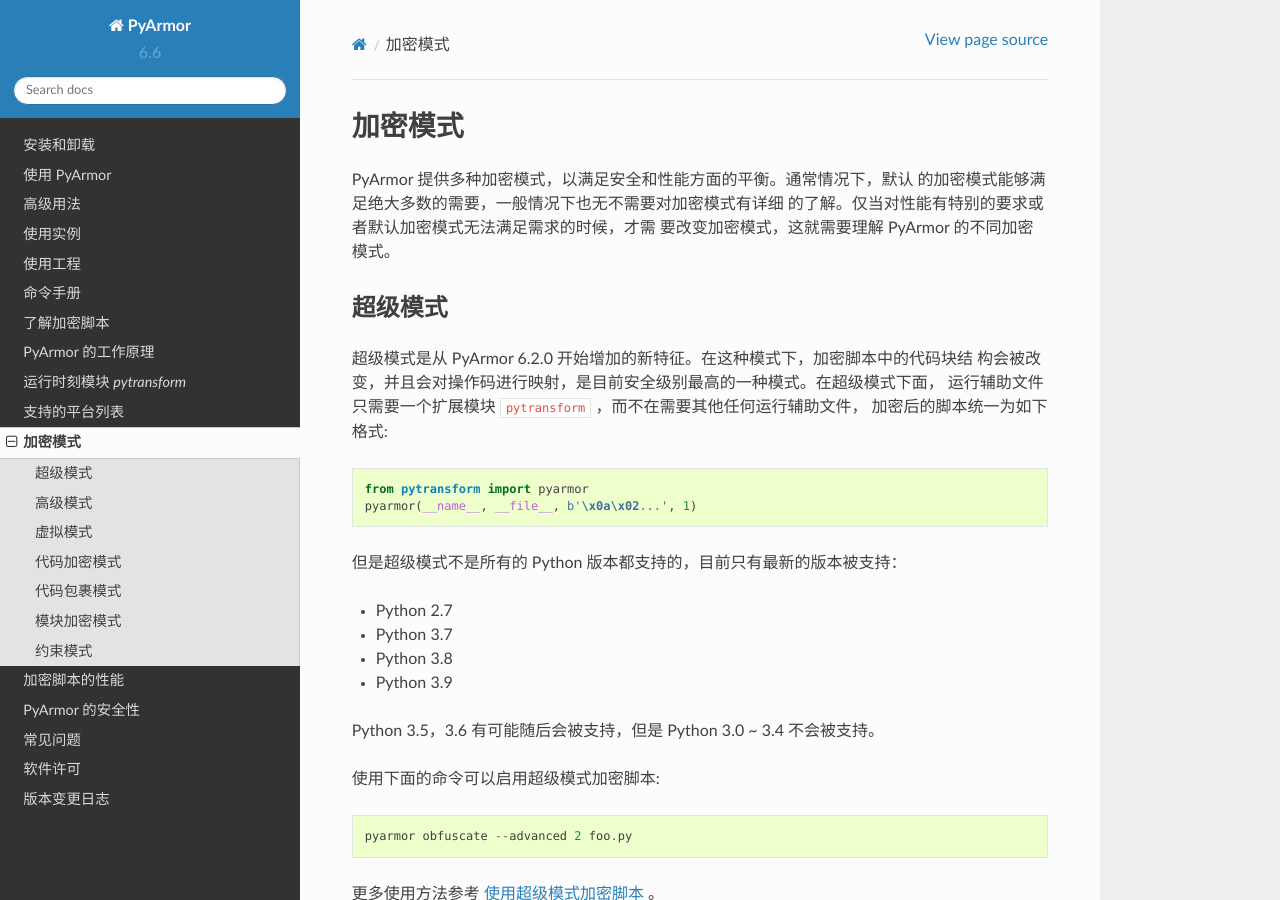
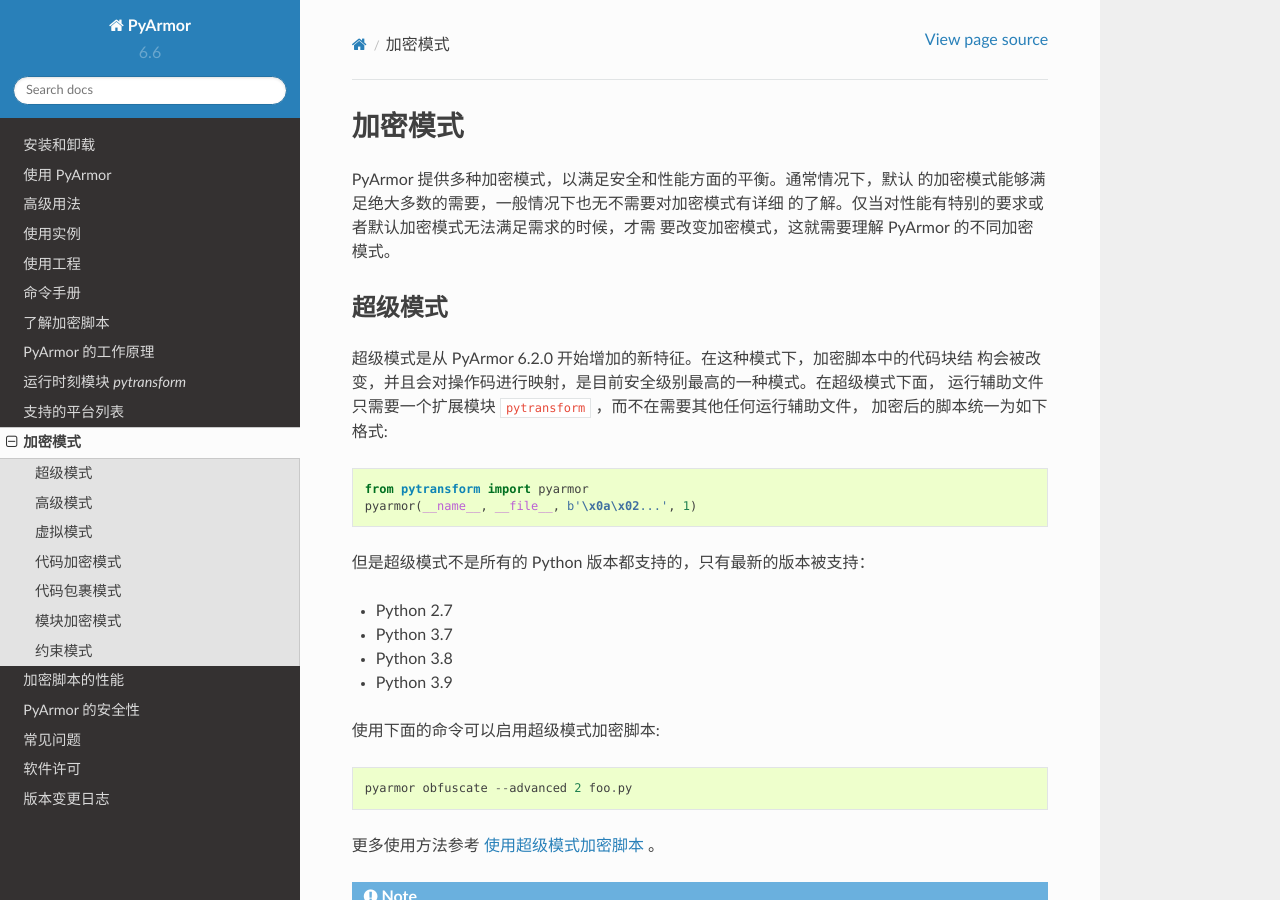
Before and after one commit to dashingsoft/pyarmor-docs-zh, a Sphinx documentation site: the page built from docs/mode.rst, in a window 1280 px wide and 900 px high. Built offline with Sphinx 7.4.7 and the Read the Docs theme 2.0.0, drawn with Linux system fonts in a browser that asks for light colours.

Commit message:
Refine note for super mode

```diff
--- a/docs/mode.rst
+++ b/docs/mode.rst
@@ -25,14 +25,12 @@
     from pytransform import pyarmor
     pyarmor(__name__, __file__, b'\x0a\x02...', 1)
 
-但是超级模式不是所有的 Python 版本都支持的，目前只有最新的版本被支持：
+但是超级模式不是所有的 Python 版本都支持的，只有最新的版本被支持：
 
 * Python 2.7
 * Python 3.7
 * Python 3.8
 * Python 3.9
-
-Python 3.5，3.6 有可能随后会被支持，但是 Python 3.0 ~ 3.4 不会被支持。
 
 使用下面的命令可以启用超级模式加密脚本::
 
```
